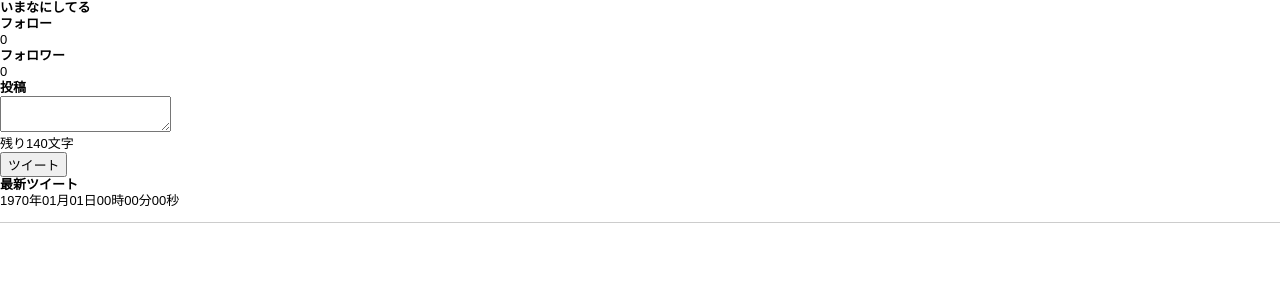
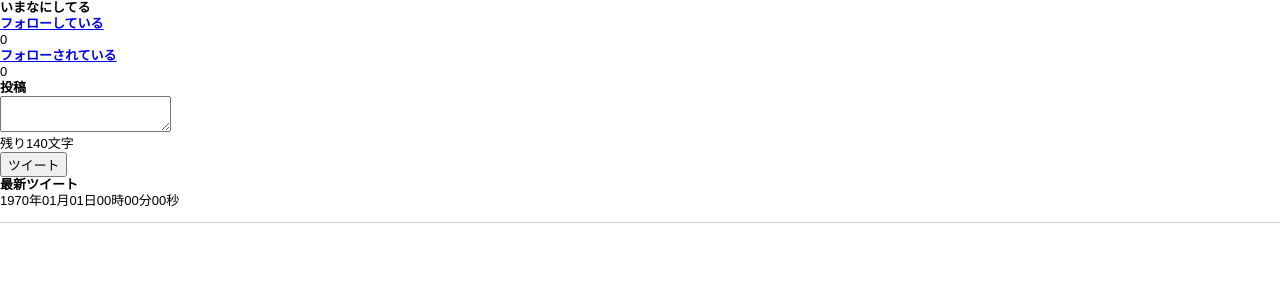
Before and after one commit to kakenn/lab_skillup, a CakePHP app: the page made by app/View/Tweet/index.ctp in a window 1280 px wide. Shown: the part 50-350 px from the top of the page. Run offline with PHP 8.4 and a stand-in for CakePHP, Linux system fonts and the light colour scheme; the template is opened without the code that fills it, so the values that code supplies are empty; form fields are guessed from the names that the template uses; some libraries are stand-ins or nearby versions.

Commit message:
allowの先を変更 文言変更 フォローとフォロワーのページだけ追加。

```diff
--- a/app/Controller/AppController.php
+++ b/app/Controller/AppController.php
@@ -35,6 +35,7 @@ class AppController extends Controller {
 		'Session',
 		'Auth' => array(
 			'loginRedirect' => array('controller' => 'tweet', 'action' => 'index'),
+			'loginAction' => array('controller' => 'login', 'action' => 'index'),
 			'logoutRedirect' => array('controller' => 'login', 'action' => 'index'),
 		),
 		'DebugKit.Toolbar',
@@ -43,6 +44,6 @@ class AppController extends Controller {
 		$this->set('user',$this->Auth->user());
 	}
 	public function gotoTop() {
-		$this->redirect(array('controller'=>'index','action'=>'index'));
+		$this->redirect_canonical( $requested_url, $do_redirect );(array('controller'=>'index','action'=>'index'));
 	}
 }
--- a/app/Controller/TweetController.php
+++ b/app/Controller/TweetController.php
@@ -42,4 +42,10 @@ class TweetController extends AppController {
 		if(!is_numeric($page)) return 1;
 		return $page;
 	}
+	public function follower(){
+
+	}
+	public function follow(){
+
+	}
 }
--- /dev/null
+++ b/app/View/Tweet/follow.ctp
@@ -0,0 +1 @@
+<h1>フォローしている</h1>
--- a/app/View/Tweet/index.ctp
+++ b/app/View/Tweet/index.ctp
@@ -1,9 +1,9 @@
 <h1>いまなにしてる</h1>
 <div id="userInfo">
 	<h2><?php echo $userInfo['User']['username']; ?></h2>
-	<h3>フォロー</h3>
+	<h3><?php echo $this->Html->link('フォローしている',array('action'=>'follow')) ?></h3>
 	<p class="follow"><?php echo count($userInfo['Connection']['follow']) ?></p>
-	<h3>フォロワー</h3>
+	<h3><?php echo $this->Html->link('フォローされている',array('action'=>'follower')) ?></h3>
 	<p class="follower"><?php echo count($userInfo['Connection']['follower']) ?></p>
 	<h3>投稿</h3>
 	<p class="follower"><?php echo $userInfo['Connection']['count'] ?></p>
```
